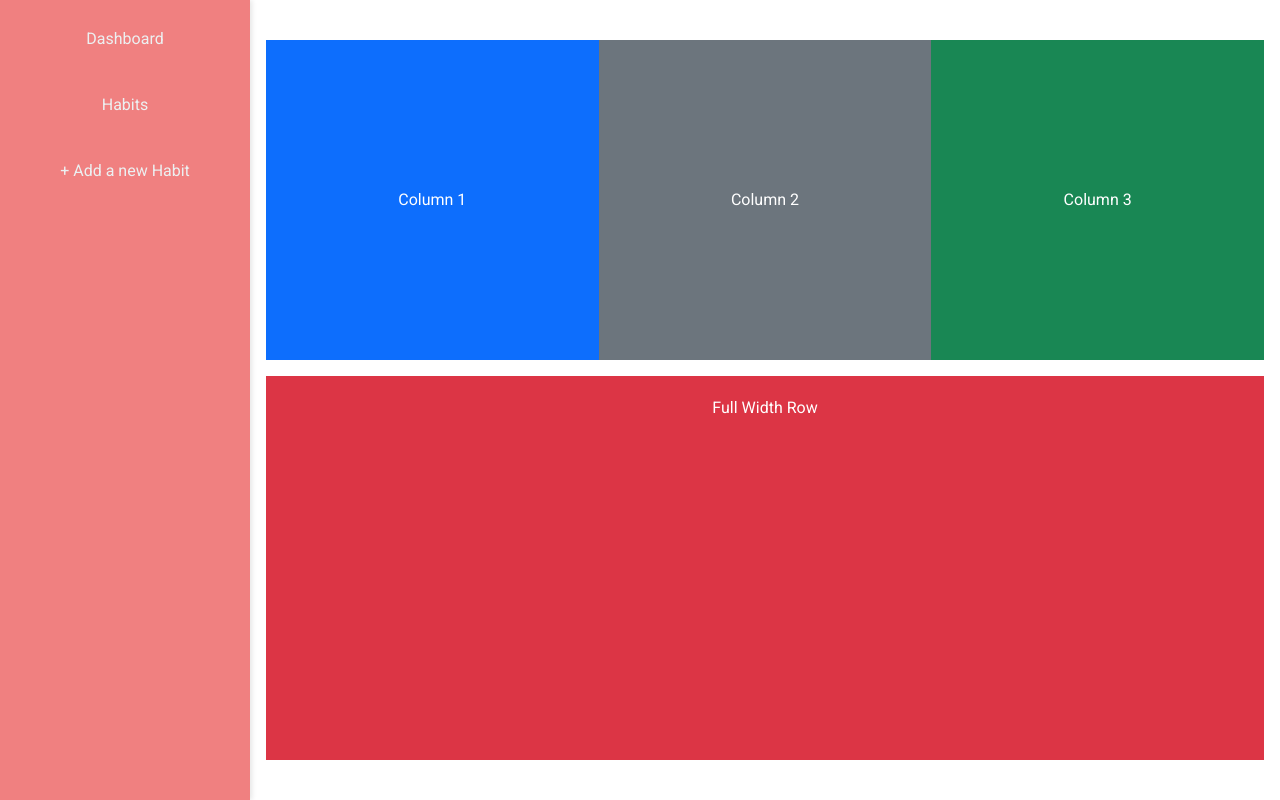
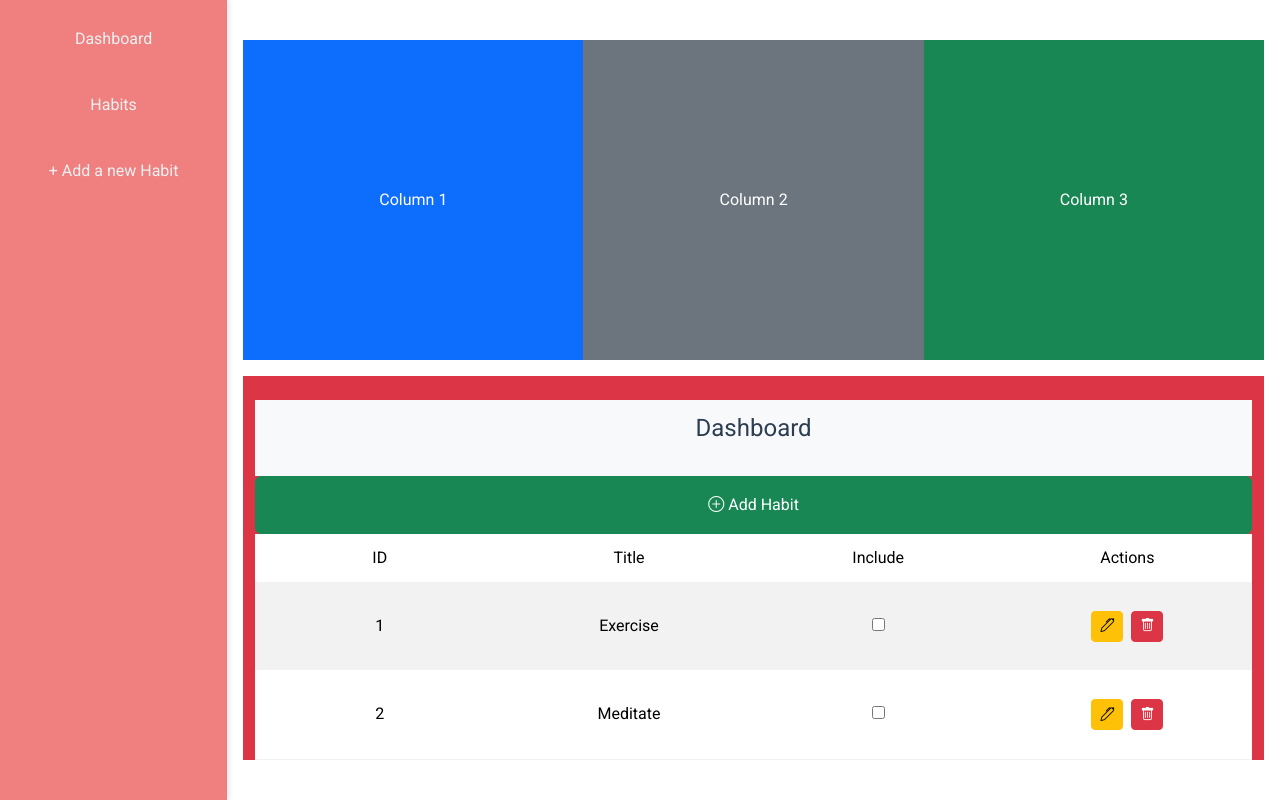
Before and after one commit to cameron-rx/hacksheffield, a React (Create React App) app: page / in a window 1280 px wide. Built offline with nearby package versions, Linux system fonts and the light colour scheme.

Commit message:
Added the second row of dashboard - tracking the list of habits

```diff
--- a/src/apps/dashboard/home-page.js
+++ b/src/apps/dashboard/home-page.js
@@ -3,6 +3,8 @@
 // import Profile from "../accounts/profile";
 // import NavAside from "../shared/nav-aside";
 import './home-page.css';
+import ListHabits from './list-habits';
+
 
 
 export function HomePage() {
@@ -14,7 +16,9 @@ export function HomePage() {
       <div className="statistics-card col-md-4 bg-success text-white d-flex justify-content-center align-items-center py-4">Column 3</div>
     </div>
     <div className="row mt-3">
-      <div className="col-12 bg-danger text-white text-center py-4">Full Width Row</div>
+      <div className="col-12 bg-danger text-white text-center py-4">
+        <ListHabits />
+      </div>
     </div>
   </div>
   )
--- /dev/null
+++ b/src/apps/dashboard/list-habits.css
@@ -0,0 +1,10 @@
+/* .table {
+    overflow-y: auto;
+}
+th {
+    padding: 16px !important;
+    text-align: center !important;
+  }
+  td {
+    text-align: center !important;
+  } */
--- /dev/null
+++ b/src/apps/dashboard/list-habits.js
@@ -0,0 +1,127 @@
+import React, { useState } from "react";
+import "./list-habits.css";
+
+const exampleHabits = [
+  { id: 1, title: "Exercise", include: false },
+  { id: 2, title: "Meditate", include: false },
+  { id: 3, title: "Read", include: false },
+  { id: 4, title: "Code", include: false },
+  { id: 5, title: "Walk", include: false },
+  { id: 6, title: "Hydrate", include: false },
+  { id: 7, title: "Plan", include: false },
+];
+
+const ListHabits = () => {
+  const [habits, setHabits] = useState(exampleHabits);
+
+  const handleCheckboxChange = (id) => {
+    setHabits(
+      habits.map((habit) =>
+        habit.id === id ? { ...habit, include: !habit.include } : habit
+      )
+    );
+  };
+
+  const handleUpdate = (id) => {
+    console.log(`Update habit with ID: ${id}`);
+  };
+
+  const handleDelete = (id) => {
+    setHabits(habits.filter((habit) => habit.id !== id));
+  };
+
+  return (
+    <div className="d-flex flex-column vh-100">
+      {/* Header */}
+      <header className="p-3 bg-light text-center">
+        <h2>Dashboard</h2>
+      </header>
+
+      {/* Add Habit Button */}
+      <button
+        className="btn btn-success w-100 p-3"
+        onClick={() => console.log("Add new habit")}
+      >
+        <i className="bi bi-plus-circle"></i> Add Habit
+      </button>
+
+      {/* Scrollable Table */}
+      <div className="flex-grow-1 d-flex flex-column">
+        <div className="table-responsive flex-grow-1 overflow-auto">
+          <table
+            className="table table-striped h-100"
+            style={{ tableLayout: "fixed" }}
+          >
+            <thead className="sticky-top bg-light">
+              <tr>
+                <th
+                  style={{
+                    padding: "16px",
+                    verticalAlign: "middle",
+                  }}
+                >
+                  ID
+                </th>
+                <th
+                  style={{
+                    padding: "16px",
+                    verticalAlign: "middle",
+                  }}
+                >
+                  Title
+                </th>
+                <th
+                  style={{
+                    padding: "16px",
+                    verticalAlign: "middle",
+                  }}
+                >
+                  Include
+                </th>
+                <th
+                  style={{
+                    padding: "16px",
+                    verticalAlign: "middle",
+                  }}
+                >
+                  Actions
+                </th>
+              </tr>
+            </thead>
+            <tbody>
+              {habits.map((habit) => (
+                <tr key={habit.id}>
+                  <td style={{ verticalAlign: "middle" }}>{habit.id}</td>
+                  <td style={{ verticalAlign: "middle" }}>{habit.title}</td>
+                  <td style={{ verticalAlign: "middle" }}>
+                    <input
+                      type="checkbox"
+                      checked={habit.include}
+                      onChange={() => handleCheckboxChange(habit.id)}
+                    />
+                  </td>
+                  <td style={{ verticalAlign: "middle" }}>
+                    <button
+                      className="btn btn-warning btn-sm"
+                      onClick={() => handleUpdate(habit.id)}
+                    >
+                      <i className="bi bi-pen"></i>
+                    </button>
+                    <button
+                      className="btn btn-danger btn-sm ms-2"
+                      onClick={() => handleDelete(habit.id)}
+                    >
+                      <i className="bi bi-trash"></i>
+                    </button>
+                  </td>
+                </tr>
+              ))}
+            </tbody>
+          </table>
+        </div>
+      </div>
+    </div>
+  );
+};
+
+export default ListHabits;
```
